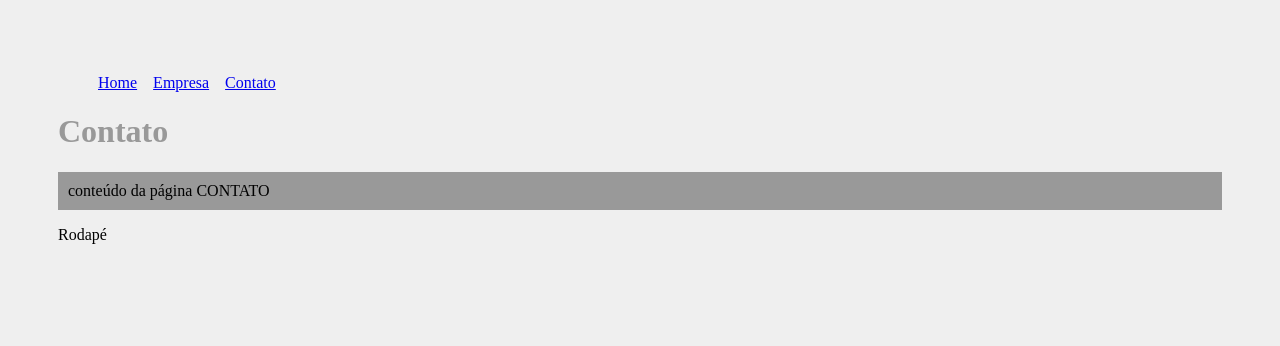
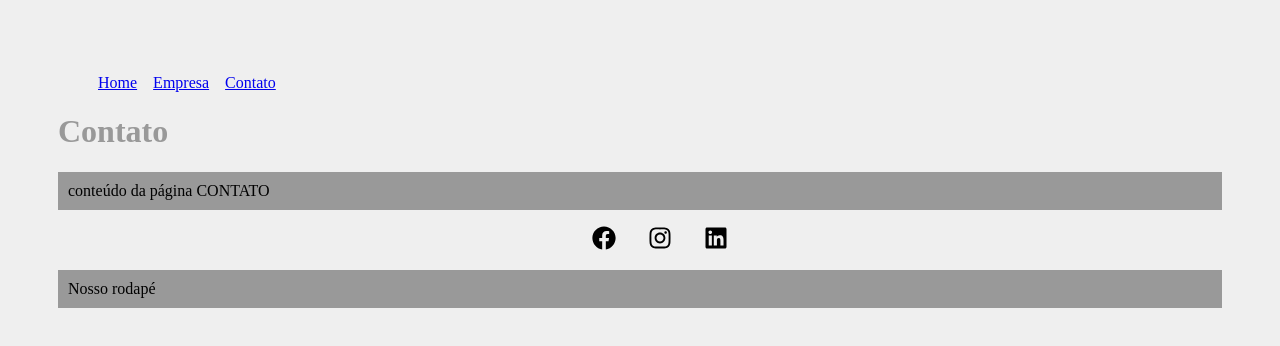
Before and after one commit to AlexandreVelho/VSCode-React-Node, a React (Create React App) app in the folder meu-projeto/: page /contato in a window 1280 px wide. Shown: the top 346 px of the page. Built offline with nearby package versions, Linux system fonts and the light colour scheme.

Commit message:
React Icons

```diff
--- a/meu-projeto/package.json
+++ b/meu-projeto/package.json
@@ -8,6 +8,7 @@
     "@testing-library/user-event": "^13.5.0",
     "react": "^18.2.0",
     "react-dom": "^18.2.0",
+    "react-icons": "^5.0.1",
     "react-router-dom": "^6.22.3",
     "react-scripts": "^5.0.1",
     "web-vitals": "^2.1.4"
--- a/meu-projeto/src/components/Footer.js
+++ b/meu-projeto/src/components/Footer.js
@@ -1,6 +1,22 @@
+import { FaFacebook, FaInstagram, FaLinkedin } from 'react-icons/fa';
+import styles from './Footer.module.css'
+
 function Footer() {
     return (
-        <footer>Rodapé</footer>
+        <footer>
+            <ul className={styles.social_list}>
+                <li>
+                    <FaFacebook />
+                </li>
+                <li>
+                    <FaInstagram />
+                </li>
+                <li>
+                    <FaLinkedin />
+                </li>
+            </ul>
+            <p>Nosso rodapé</p>
+        </footer>
     );
 }
 export default Footer;
--- /dev/null
+++ b/meu-projeto/src/components/Footer.module.css
@@ -0,0 +1,15 @@
+.social_list {
+    display: flex;
+    justify-content: center;
+    align-items: center;
+    list-style: none;
+}
+
+.social_list li {
+    margin: 0 1em;
+}
+
+.social_list svg {
+    font-size: 1.5em;
+    cursor: pointer;
+}
```
Also changed, not shown: 1 other file (tests, documents, lock files or other folders).
